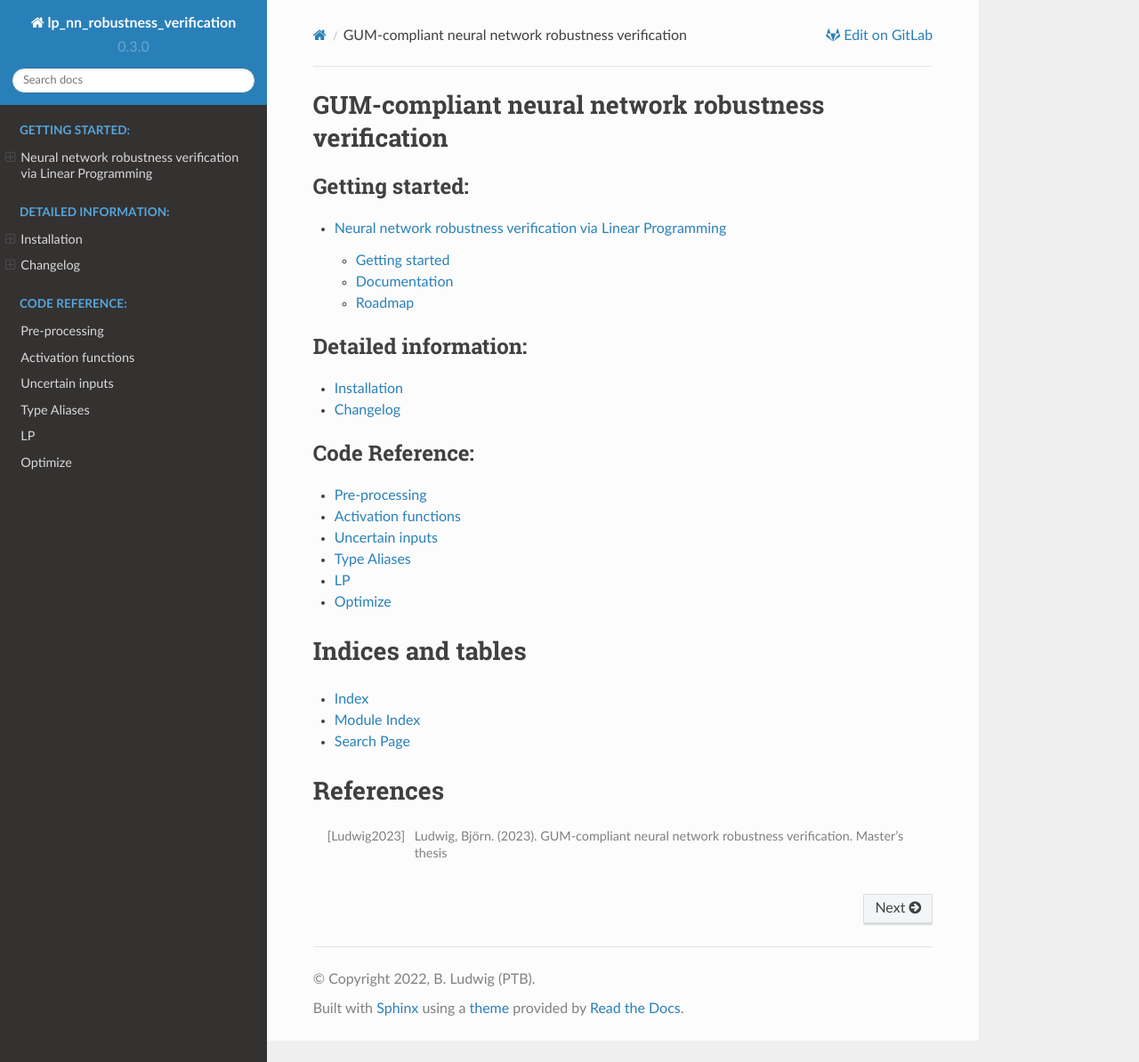
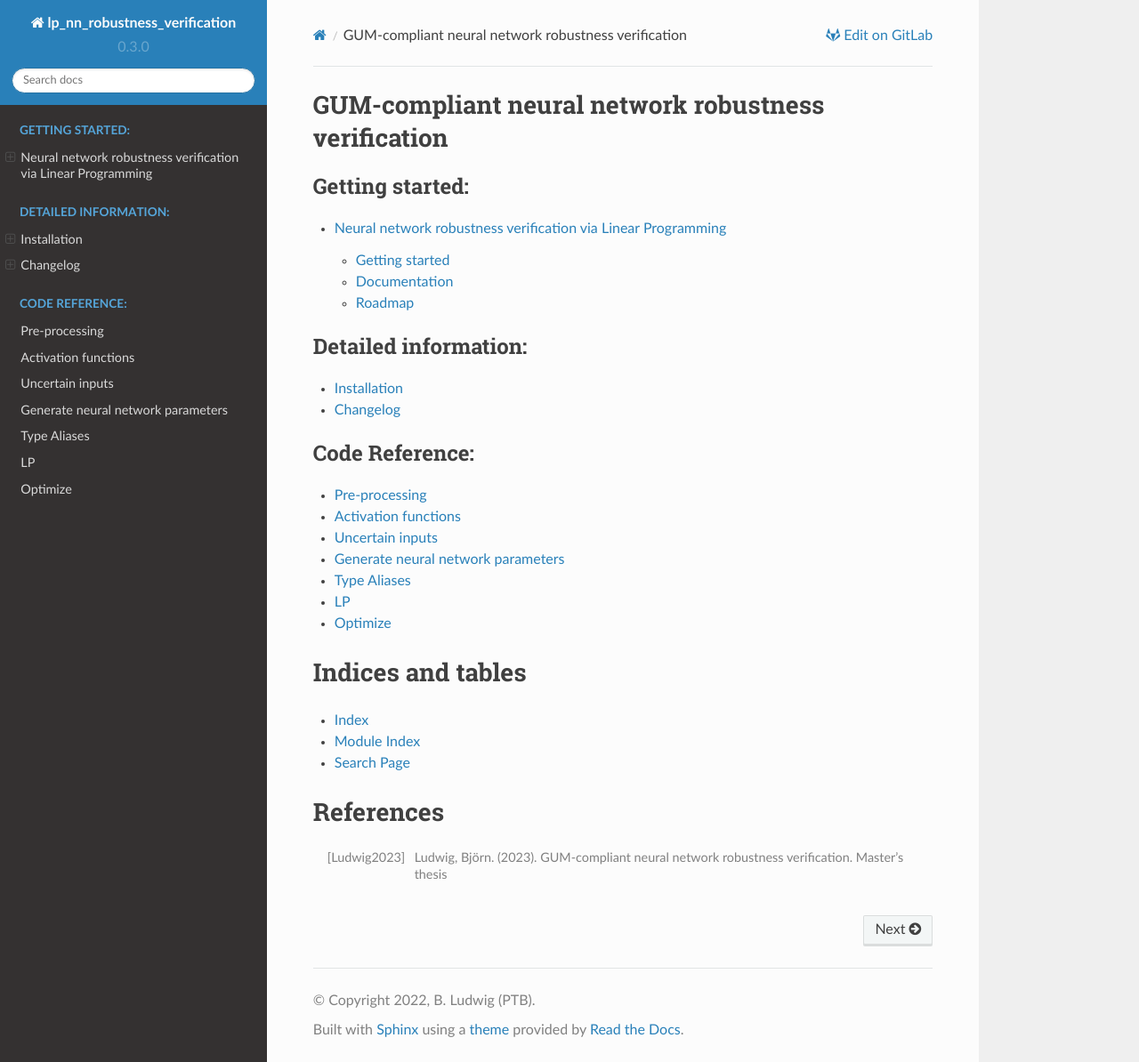
Before and after one commit to BjoernLudwigPTB/lp_nn_robustness_verification, a Sphinx documentation site: the page built from docs/index.rst, in a window 1280 px wide and 1194 px high. Shown: the whole window at 89% size. Built offline with Sphinx 7.4.7 and the Read the Docs theme 2.0.0, drawn with Linux system fonts in a browser that asks for light colours.

Commit message:
docs(generate_nn_params): introduce module generate_nn_params into docs

```diff
--- a/docs/lp_nn_robustness_verification.data_acquisition.rst
+++ b/docs/lp_nn_robustness_verification.data_acquisition.rst
@@ -9,3 +9,9 @@
 
 .. automodule:: lp_nn_robustness_verification.data_acquisition.uncertain_inputs
     :members:
+
+Generate neural network parameters
+==================================
+
+.. automodule:: lp_nn_robustness_verification.data_acquisition.generate_nn_params
+    :members:
```
